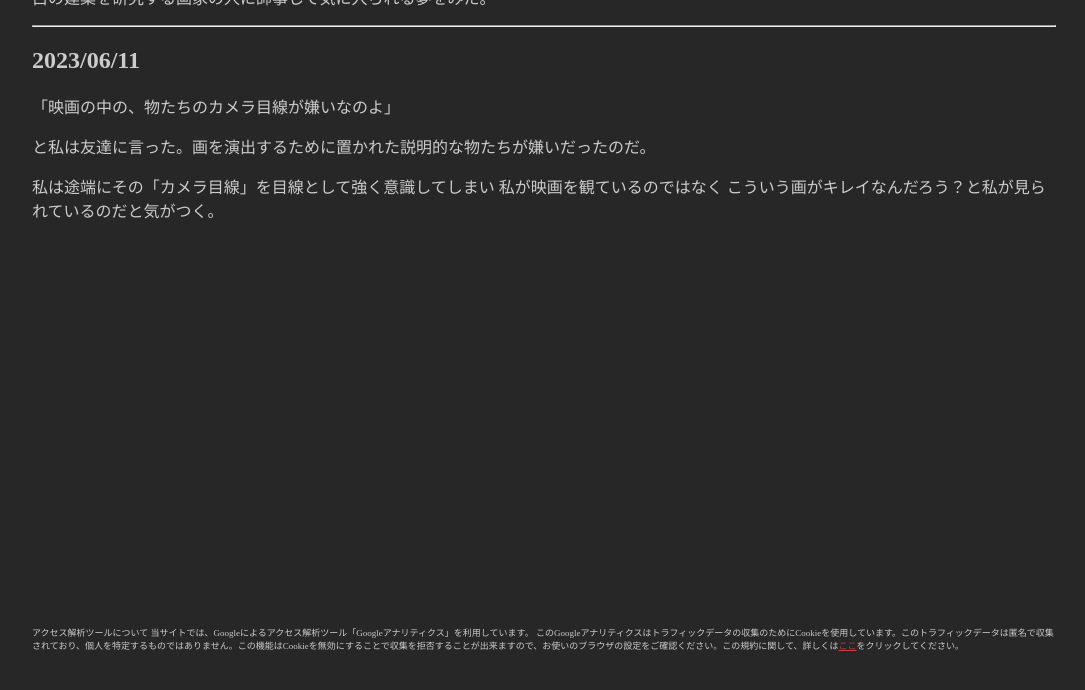
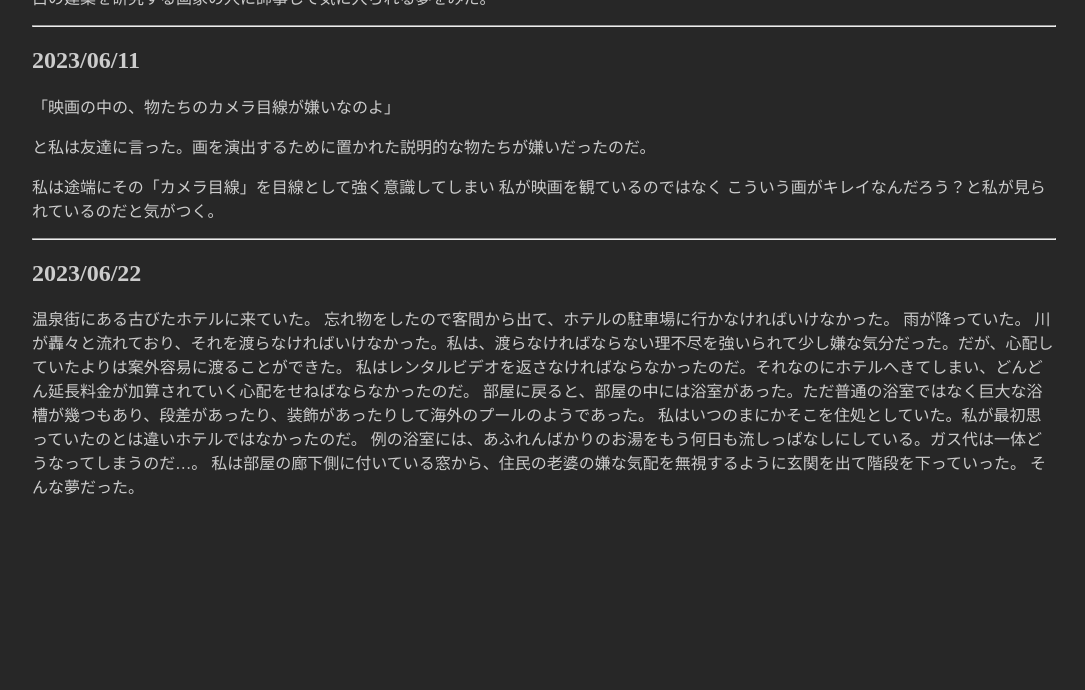
Before and after one commit to hihumi-riku/hihumi-riku.github.io, a Jekyll site: the page built from _posts/2023-06-24-dream_2023.md, in a window 1280 px wide and 900 px high, scrolled down 1416 px. Shown: the top 690 px of the window, without its empty margins (96-1181 px from the left). Built offline with Jekyll 4.4.1, drawn with Linux system fonts in a browser that asks for light colours.

Commit message:
Update 2023-06-24-dream_2023.md

```diff
--- a/_posts/2023-06-24-dream_2023.md
+++ b/_posts/2023-06-24-dream_2023.md
@@ -83,3 +83,18 @@ title: 2022年の夢日記
 私は途端にその「カメラ目線」を目線として強く意識してしまい
 私が映画を観ているのではなく
 こういう画がキレイなんだろう？と私が見られているのだと気がつく。
+
+---
+<a id="11"></a>
+<a href="#11"></a>
+## 2023/06/22
+温泉街にある古びたホテルに来ていた。
+忘れ物をしたので客間から出て、ホテルの駐車場に行かなければいけなかった。
+雨が降っていた。
+川が轟々と流れており、それを渡らなければいけなかった。私は、渡らなければならない理不尽を強いられて少し嫌な気分だった。だが、心配していたよりは案外容易に渡ることができた。
+私はレンタルビデオを返さなければならなかったのだ。それなのにホテルへきてしまい、どんどん延長料金が加算されていく心配をせねばならなかったのだ。
+部屋に戻ると、部屋の中には浴室があった。ただ普通の浴室ではなく巨大な浴槽が幾つもあり、段差があったり、装飾があったりして海外のプールのようであった。
+私はいつのまにかそこを住処としていた。私が最初思っていたのとは違いホテルではなかったのだ。
+例の浴室には、あふれんばかりのお湯をもう何日も流しっぱなしにしている。ガス代は一体どうなってしまうのだ…。
+私は部屋の廊下側に付いている窓から、住民の老婆の嫌な気配を無視するように玄関を出て階段を下っていった。
+そんな夢だった。
```
